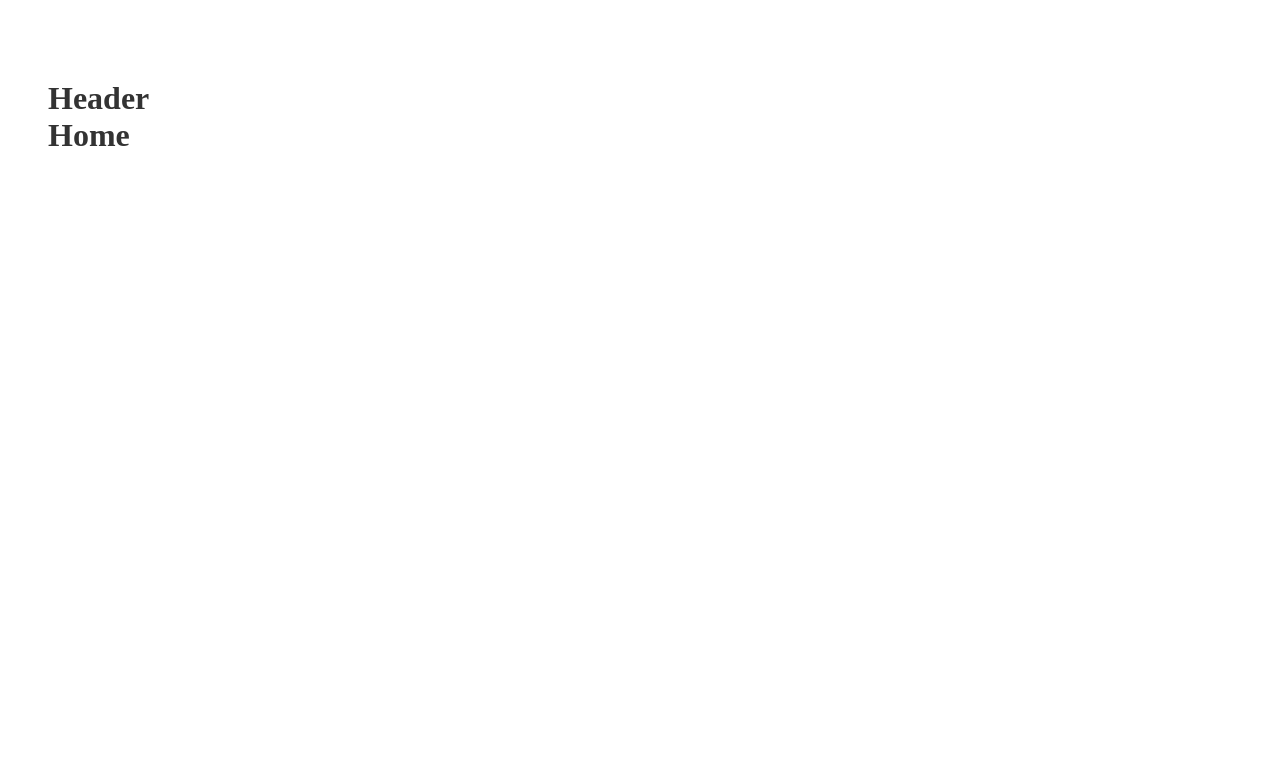
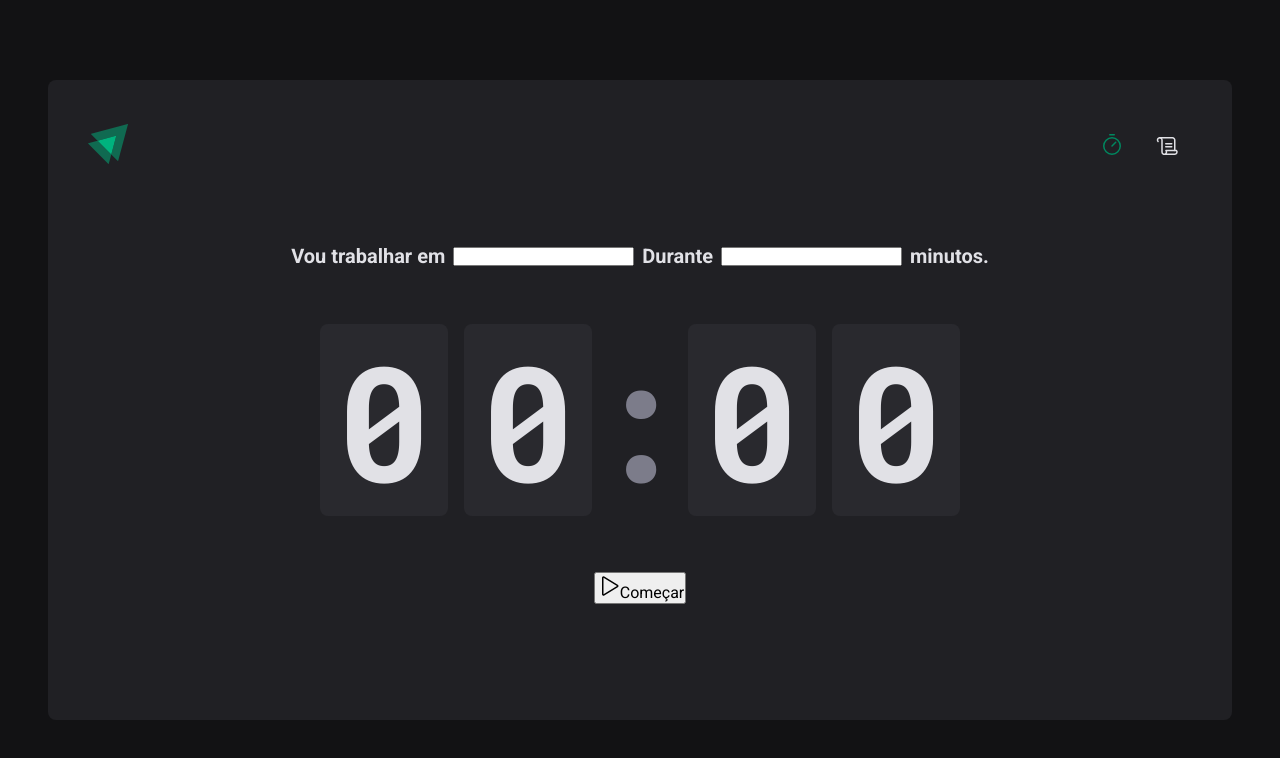
Before and after one commit to florencaMelo/ignite-timer, a React (Vite) app: page / in a window 1280 px wide. Shown: the top 758 px of the page. Built offline with nearby package versions, Linux system fonts and the light colour scheme.

Commit message:
subindo página Home e estilizações
a página Home possui o timer

```diff
--- a/package.json
+++ b/package.json
@@ -11,6 +11,7 @@
   },
   "dependencies": {
     "@types/styled-components": "^5.1.26",
+    "phosphor-react": "^1.4.1",
     "react": "^18.2.0",
     "react-dom": "^18.2.0",
     "react-router-dom": "^6.11.2",
--- a/src/components/Header.tsx
+++ /dev/null
@@ -1,7 +0,0 @@
-export function Header() {
-  return (
-    <div>
-      <h1>Header</h1>
-    </div>
-  )
-}
--- /dev/null
+++ b/src/components/Header/index.tsx
@@ -0,0 +1,21 @@
+import { HeaderContainer } from "./styles";
+
+import logoIgnite from '../../assets/logoIgnite.svg';
+import { Timer, Scroll } from "phosphor-react";
+import { NavLink } from "react-router-dom";
+
+export function Header() {
+  return (
+    <HeaderContainer>
+      <img src={logoIgnite} alt="" />
+      <nav>
+        <NavLink to="/" title="Timer">
+          <Timer size={24} />
+        </NavLink>
+        <NavLink to="/history" title="Histórico">
+          <Scroll size={24} />
+        </NavLink>
+      </nav>
+    </HeaderContainer>
+  )
+}
--- /dev/null
+++ b/src/components/Header/styles.ts
@@ -0,0 +1,35 @@
+import styled from "styled-components";
+
+export const HeaderContainer = styled.header`
+  display: flex;
+  align-items: center;
+  justify-content: space-between;
+
+  nav{
+    display: flex;
+    gap: 0.5rem;
+
+    a {
+      width: 3rem;
+      height: 3rem;
+
+      display: flex;
+      justify-content: center;
+      align-items: center;
+
+      color: ${props => props.theme["gray-100"]};
+
+      border-top:  3px solid transparent;
+      border-bottom: 3 px solid transparent;
+      /* para ficar centralizado e o ícone não se mover */
+
+      &:hover {
+        border-bottom: 3px solid ${props => props.theme["green-500"]};
+      }
+
+      &.active {
+        color: ${props => props.theme["green-500"]};
+      }
+    }
+  }
+`
--- a/src/layouts/DefaultLayouts/styles.ts
+++ b/src/layouts/DefaultLayouts/styles.ts
@@ -4,4 +4,11 @@ export const LayoutContainer = styled.div`
   max-width: 74rem;
   height: calc(100vh - 10rem);
   margin: 5rem auto;
+  padding: 2.5rem;
+
+  background: ${props => props.theme["gray-800"]};
+  border-radius: 8px;
+
+  display: flex;
+  flex-direction: column;
 `
--- a/src/pages/Home/index.tsx
+++ b/src/pages/Home/index.tsx
@@ -1,3 +1,33 @@
+import { Play } from "phosphor-react";
+import { CountdownContainer, FormContainer, HomeContainer, Separator } from "./styles";
+
 export function Home() {
-  return <h1>Home</h1>
+  return(
+    <HomeContainer>
+      <form action="">
+        <FormContainer>
+          <label>Vou trabalhar em</label>
+          <input id="task" />
+
+          <label>Durante</label>
+          <input type="number" id="minutesAmound" />
+
+          <span>minutos.</span>
+        </FormContainer>
+
+        <CountdownContainer>
+          <span>0</span>
+          <span>0</span>
+          <Separator>:</Separator>
+          <span>0</span>
+          <span>0</span>
+        </CountdownContainer>
+
+        <button type="submit">
+          <Play size={24}/>
+          Começar
+        </button>
+      </form>
+    </HomeContainer>
+  )
 }
--- /dev/null
+++ b/src/pages/Home/styles.ts
@@ -0,0 +1,55 @@
+import styled from "styled-components"
+
+export const HomeContainer = styled.main`
+  flex: 1;
+
+  display: flex;
+  flex-direction: column;
+  align-items: center;
+  justify-content: center;
+
+  form {
+    display: flex;
+    flex-direction: column;
+    align-items: center;
+    gap: 3.5rem;
+  }
+`
+
+export const FormContainer = styled.div`
+  width: 100%;
+  display: flex;
+  align-items: center;
+  justify-content: center;
+  gap: 0.5rem;
+  color: ${props => props.theme["gray-100"]};
+  font-size: 1.25rem;
+  font-weight: bold;
+  flex-wrap: wrap;
+  /* quando a tela for menor para quebrar as linhas */
+`
+
+export const CountdownContainer = styled.div`
+  font-family: 'Roboto Mono';
+  font-size: 10rem;
+  line-height: 8rem;
+  color: ${props => props.theme["gray-100"]};
+
+  display: flex;
+  gap: 1rem;
+
+  span{
+    background: ${props => props.theme["gray-700"]};
+    padding: 2rem 1rem;
+    border-radius: 8px;
+  }
+`
+export const Separator = styled.div`
+  padding: 2rem 0;
+  color: ${props => props.theme["gray-500"]};
+
+  width: 4rem;
+  overflow: hidden;
+  display: flex;
+  justify-content: center;
+`
--- a/src/styles/themes/default.ts
+++ b/src/styles/themes/default.ts
@@ -1,3 +1,21 @@
 export const defaultTheme = {
-  primary: 'purple',
+  white: '#FFF',
+
+  'gray-100': '#E1E1E6',
+  'gray-300': '#C4C4CC',
+  'gray-400': '#8D8D99',
+  'gray-500': '#7C7C8A',
+  'gray-600': '#323238',
+  'gray-700': '#29292E',
+  'gray-800': '#202024',
+  'gray-900': '#121214',
+
+  'green-300': '#00B37E',
+  'green-500': '#00875F',
+  'green-700': '#015F43',
+
+  'red-500': '#AB222E',
+  'red-700': '#7A1921',
+
+  'yellow-500': '#FBA94C',
 }
--- a/src/styles/themes/global.ts
+++ b/src/styles/themes/global.ts
@@ -7,7 +7,19 @@ export const GlobalStyle = createGlobalStyle`
     box-sizing: border-box;
   }
 
+  :focus{
+    outline: 0;
+    box-sizing: 0 0 0 2px ${props => props.theme["green-500"]};
+  }
+
   body{
-    color: #333;
+    background: ${props => props.theme["gray-900"]};
+    color:${props => props.theme["gray-300"]}
+  }
+
+  body, input-security, textarea, button {
+    font-family: 'Roboto';
+    font-weight: 400;
+    font-size: 1rem;
   }
 `
```
Also changed, not shown: src/assets/logoIgnite.svg (added), 1 other file (tests, documents, lock files or other folders).
